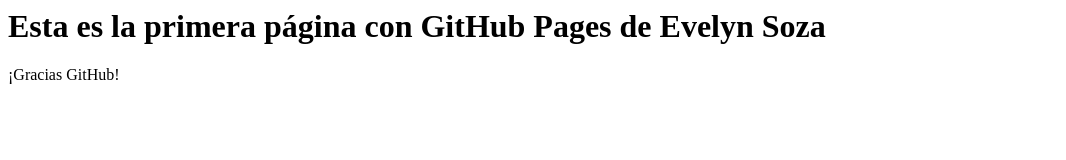
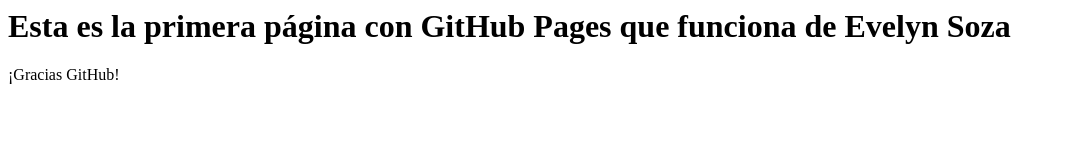
Before and after one commit to Evelyn-SB/evelyn-sb.github.io, a plain HTML site: page index.html in a window 1280 px wide. Shown: the whole page, without its empty margins (0-1066 px from the left). Drawn offline with Linux system fonts and the light colour scheme.

Commit message:
Update index.html

```diff
--- a/index.html
+++ b/index.html
@@ -1,4 +1,4 @@
 <html>
-<h1> Esta es la primera página con GitHub Pages  de Evelyn Soza </h1>
+<h1> Esta es la primera página con GitHub Pages que funciona de Evelyn Soza </h1>
 <p>¡Gracias GitHub!</p>
 </html>
```
